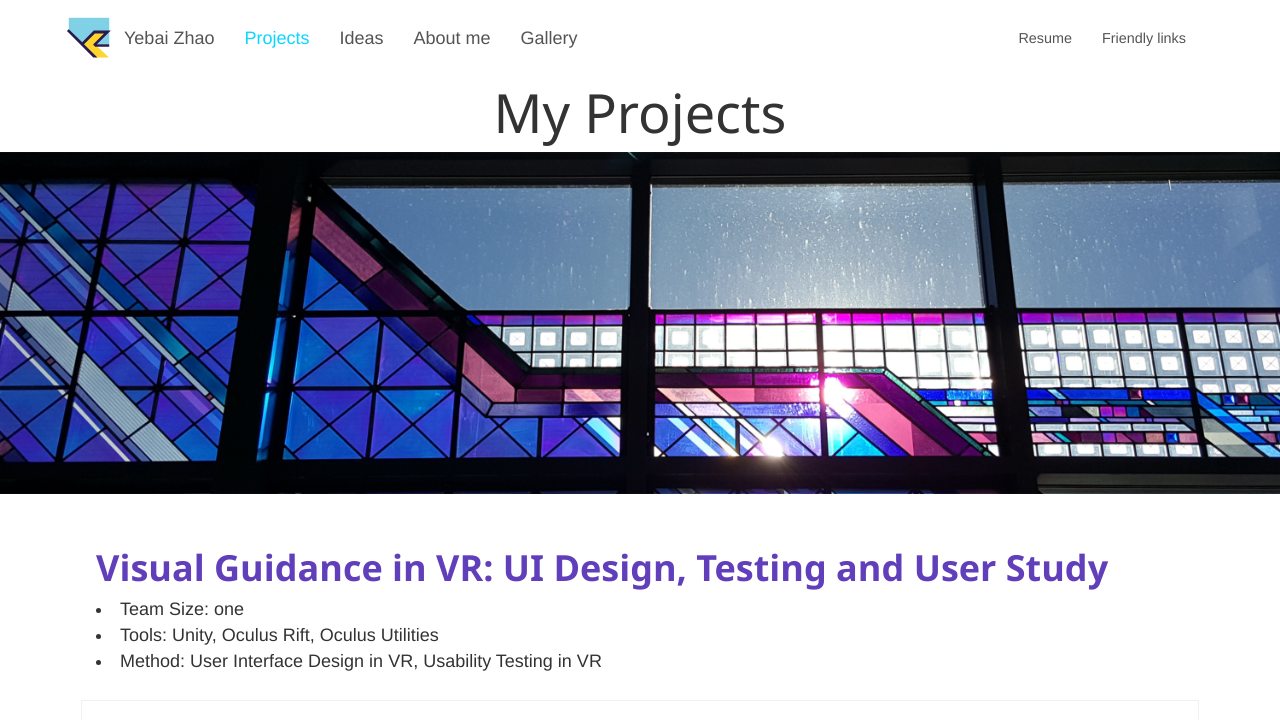
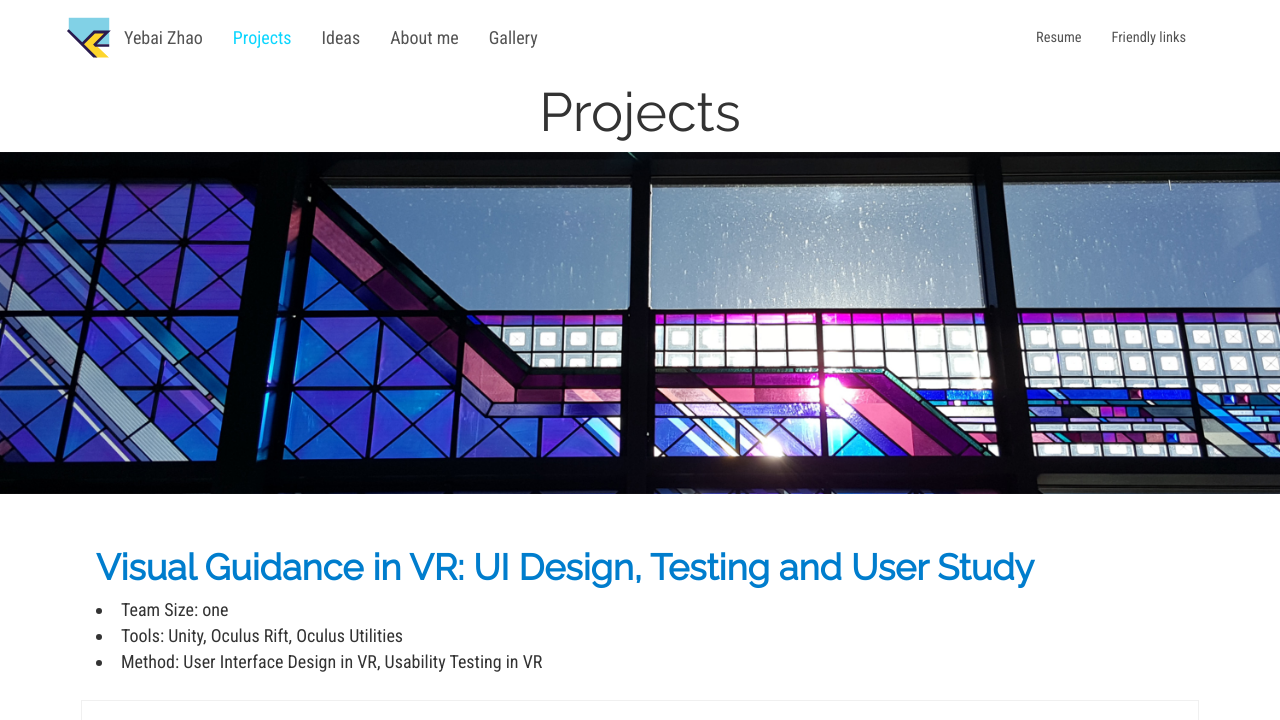
Before and after one commit to YebaiZhao/YebaiZhao.github.io, a plain HTML site: page projects.html in a window 1280 px wide. Shown: the top 720 px of the page. Drawn offline with Linux system fonts and the light colour scheme.

Commit message:
v1.4.0
Font changed, some thumb images replaced.

```diff
--- a/css/styles_yz.css
+++ b/css/styles_yz.css
@@ -1,6 +1,6 @@
 @charset "UTF-8";
 body{
-	font-family: "Helvetica Neue", Helvetica, Gotham, Arial, sans-serif;
+	font-family: 'Roboto Condensed', Helvetica, Arial, sans-serif;
 	font-size:large;
 	font-weight: 300;
 }
@@ -111,7 +111,8 @@ body{
 }
 #heroimage h1 {
 	text-align: center;
-	font-family: Segoe, "Segoe UI", "DejaVu Sans", "Trebuchet MS", Verdana, sans-serif;
+	font-family: 'Libre Barcode 39 Text','Raleway', Verdana, sans-serif;
+	font-size: 5em;
 }
 
 
@@ -130,14 +131,13 @@ body{
 }
 #main h2  {
 	font-weight: bold;
-	font-family: Segoe, "Segoe UI", "DejaVu Sans", "Trebuchet MS", Verdana, sans-serif;
+	font-family: 'Raleway', Verdana, sans-serif;
 	font-size: 2em;
-	color: #613FBB;
+	color: #007DCD;
 }
 #main .caption h3 {
-	font-family: Segoe, "Segoe UI", "DejaVu Sans", "Trebuchet MS", Verdana, sans-serif;
+	font-family: 'Raleway', Verdana, sans-serif;
 	font-weight: bold;
-	color: #007DCD;
 	font-size: 1.8em;
 }
 #main p {
@@ -197,7 +197,7 @@ body{
 }
 /*Articles use Serif font*/
 #main .articleStyle,  #main .articheStyle h1, #main .articleStyle h2{
-	font-family: Segoe, "Segoe UI", "DejaVu Sans", "Trebuchet MS", Verdana, "sans-serif";
+	font-family: 'Raleway', Verdana, "sans-serif";
 	text-align: left;
 
 }
--- a/projects.html
+++ b/projects.html
@@ -14,7 +14,9 @@
 <link rel="icon" href="images/icons/favicon.ico" />
 <link href="css/bootstrap.css" rel="stylesheet" type="text/css">
 <link href="css/styles_yz.css" rel="stylesheet" type="text/css">
-
+<style>
+@import url('https://fonts.googleapis.com/css?family=Raleway|Roboto|Roboto+Condensed');
+</style>
 <!-- HTML5 shim and Respond.js for IE8 support of HTML5 elements and media queries -->
 <!-- WARNING: Respond.js doesn't work if you view the page via file:// -->
 <!--[if lt IE 9]>
@@ -54,7 +56,7 @@
   </nav>
   <div class="container-fluid">
     <div class="row wborder" id="heroimage">
-      <h1>My Projects</h1>
+      <h1>Projects</h1>
       <img src="images/levelB.jpg" class="img-responsive" alt="welcome image"> </div>
   </div>
   <div id="main">
```
Also changed, not shown: about.html (+3 -0 lines), friends.html (+4 -2 lines), gallery.html (+3 -1 lines), ideas.html (+3 -1 lines), index.html (+4 -9 lines), images/thumbnails/ebay.jpg, images/thumbnails/epicenter-thumb.jpg.
